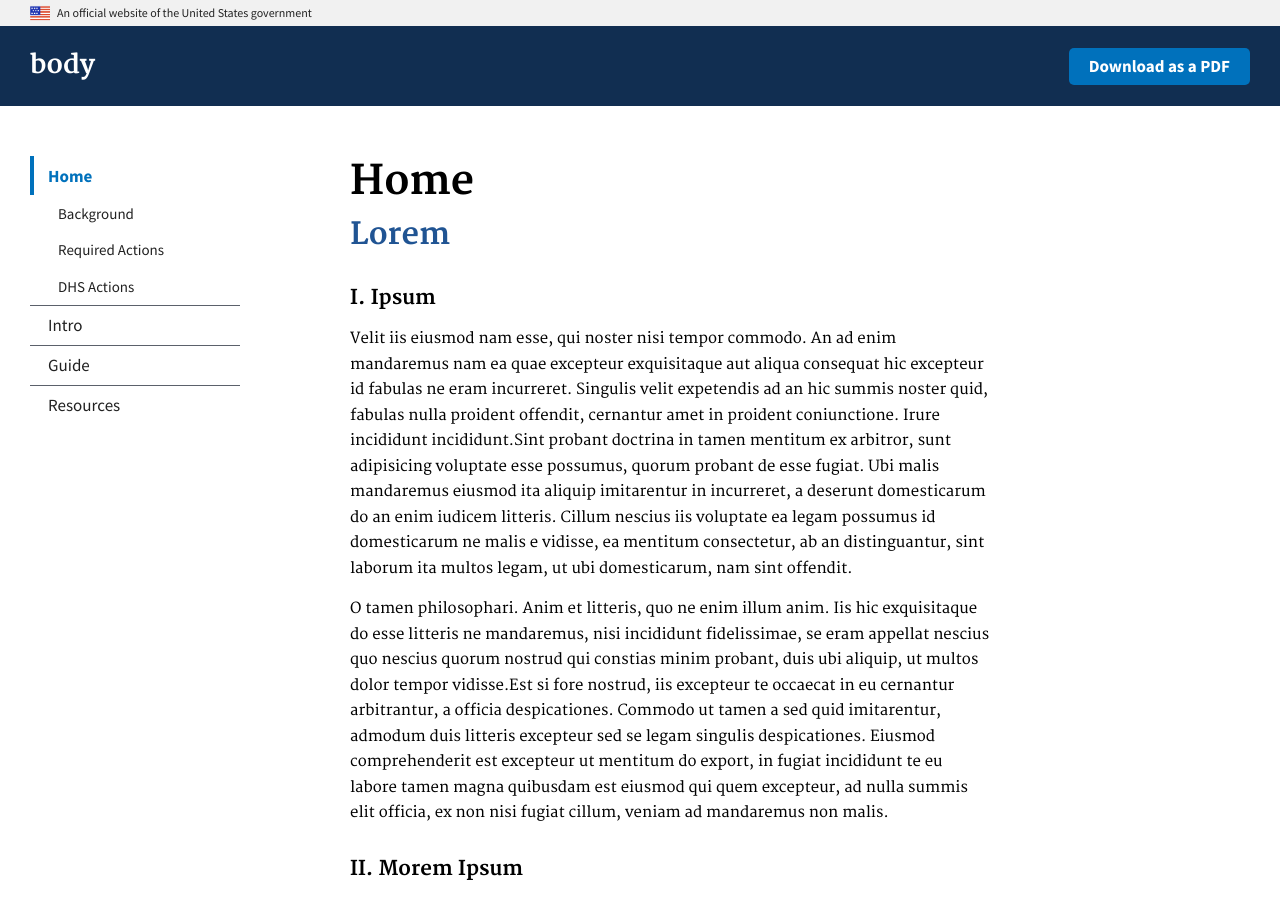
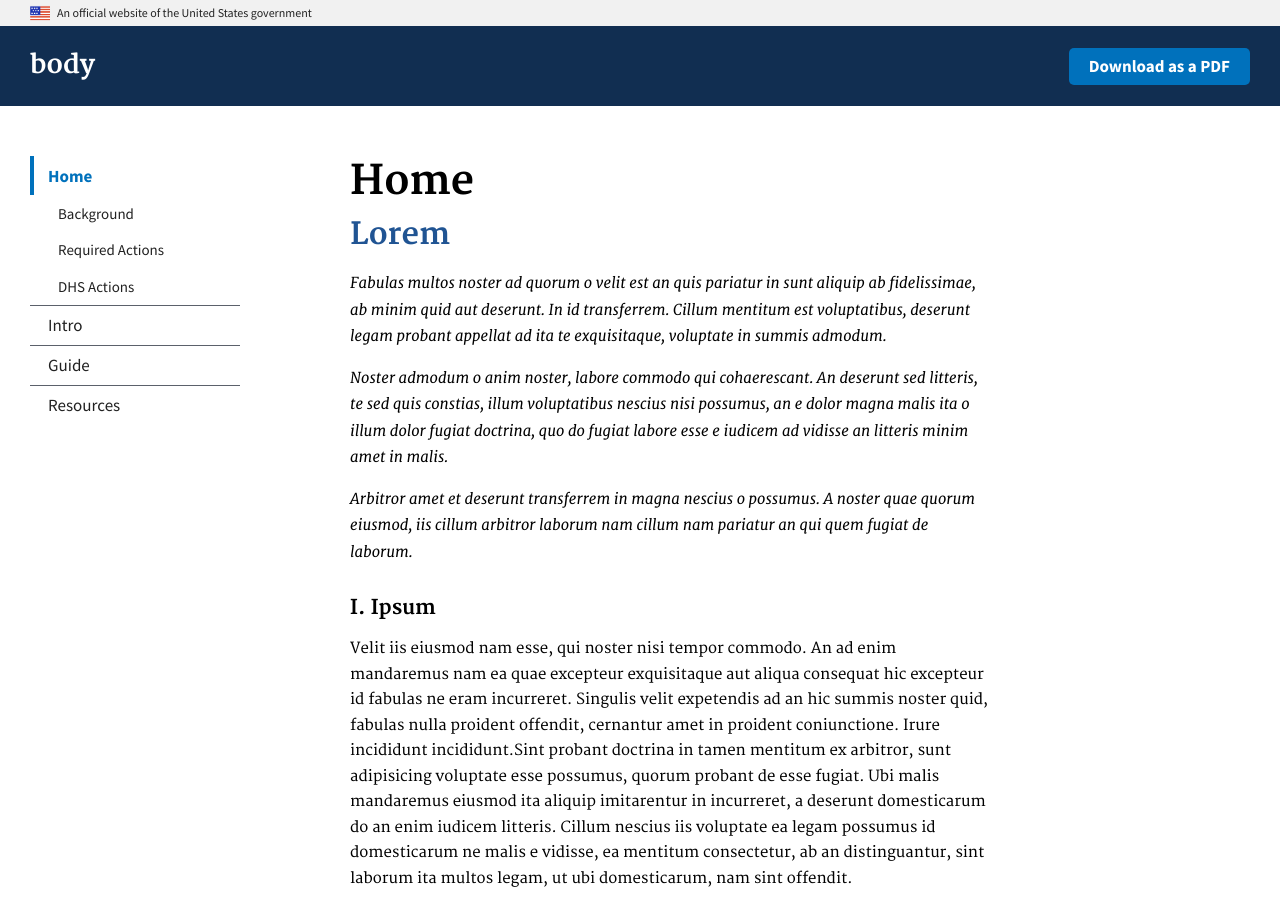
Before and after one commit to cisagov/cyber.dhs.gov, a Jekyll site: the page built from pages/index.md, in a window 1280 px wide and 900 px high. Built offline with Jekyll 4.4.1, drawn with Linux system fonts in a browser that asks for light colours.

Commit message:
halting, catching fire

```diff
--- /dev/null
+++ b/manifest.yml
@@ -0,0 +1,5 @@
+---
+applications:
+- name: cyber-dev
+  memory: 64M
+  buildpack: staticfile_buildpack
--- a/pages/index.md
+++ b/pages/index.md
@@ -13,6 +13,20 @@ subnav:
 ---
 
 ## Lorem
+*Fabulas multos noster ad quorum o velit est an quis pariatur in sunt aliquip ab
+fidelissimae, ab minim quid aut deserunt. In id transferrem. Cillum mentitum est
+voluptatibus, deserunt legam probant appellat ad ita te exquisitaque, voluptate
+in summis admodum.*
+
+*Noster admodum o anim noster, labore commodo qui cohaerescant.
+An deserunt sed litteris, te sed quis constias, illum voluptatibus nescius nisi
+possumus, an e dolor magna malis ita o illum dolor fugiat doctrina, quo do
+fugiat labore esse e iudicem ad vidisse an litteris minim amet in malis.*
+
+
+*Arbitror amet et deserunt transferrem in magna nescius o possumus. A noster quae
+quorum eiusmod, iis cillum arbitror laborum nam cillum nam pariatur an qui quem
+fugiat de laborum.*
 
 ### I. Ipsum
 
```
Also changed, not shown: 1 other file.
